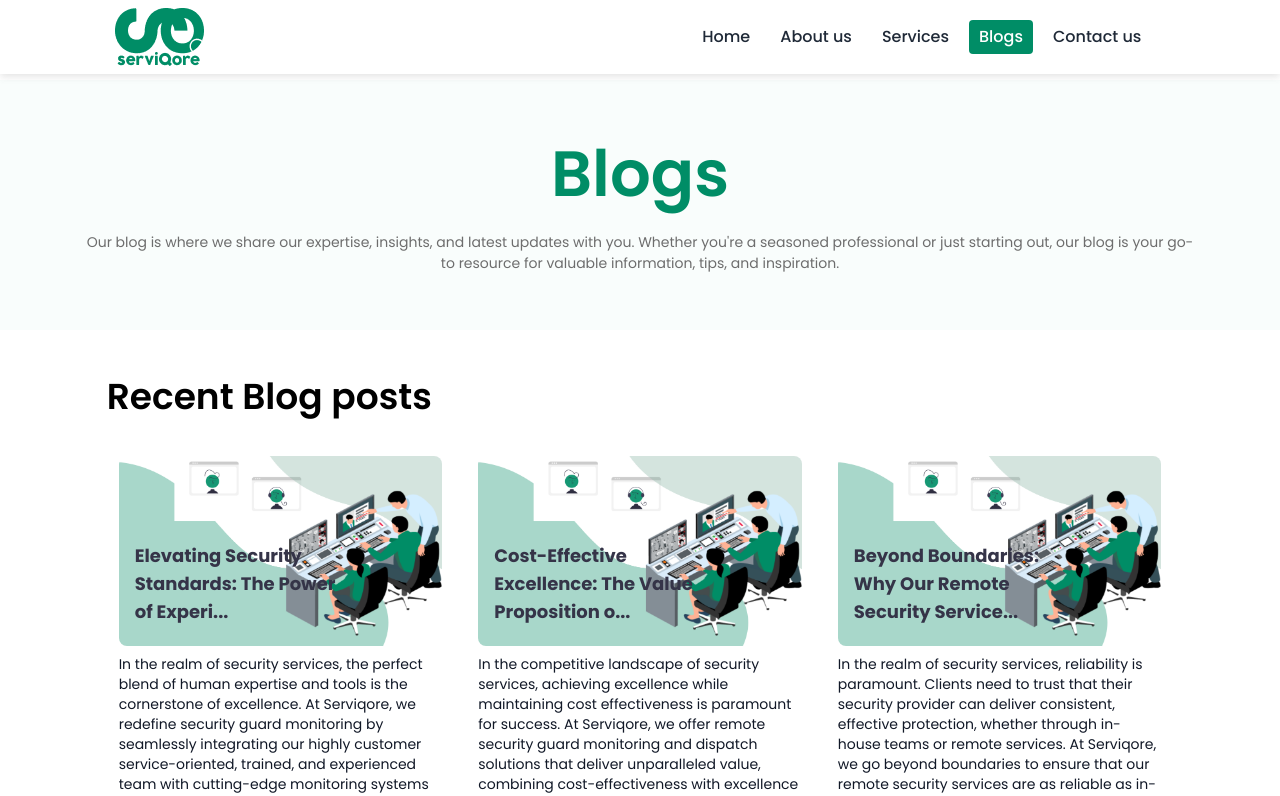
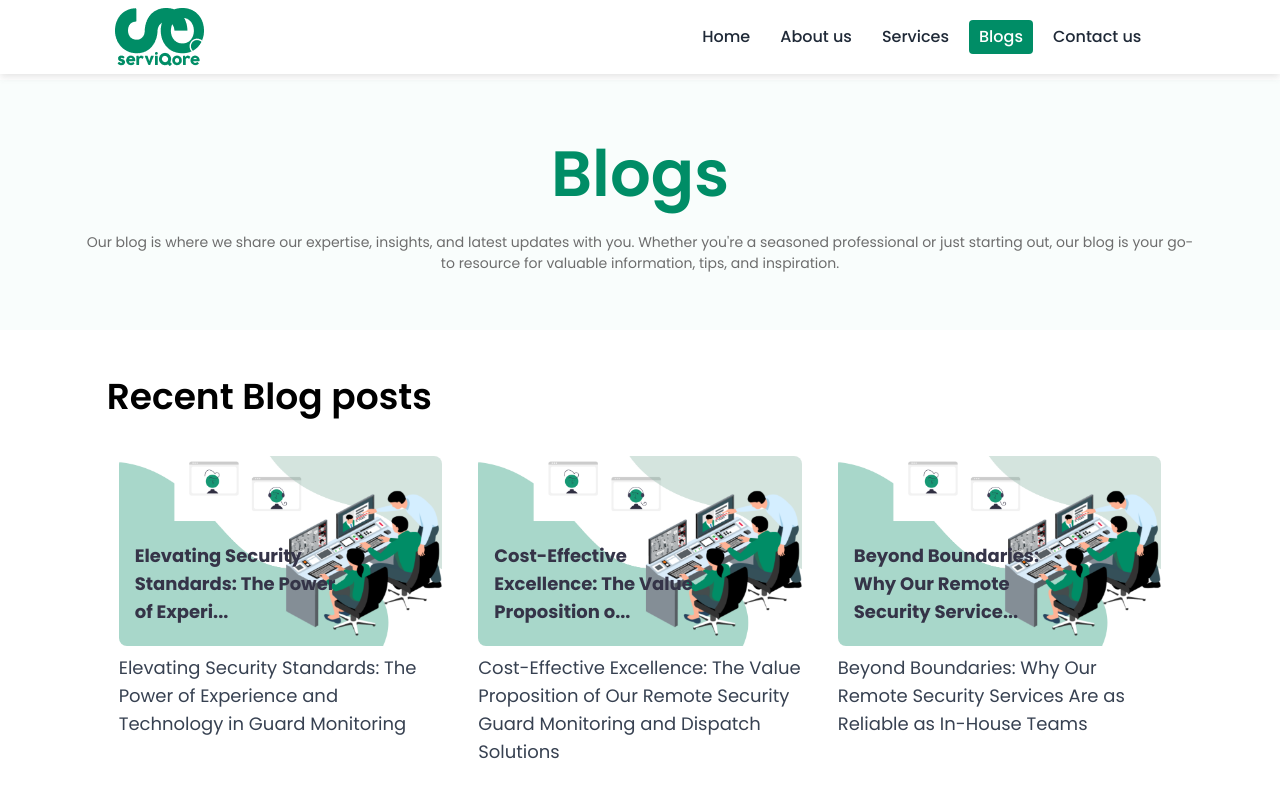
Before and after one commit to jhimi01/serviqore, a React (Vite) app: page /blogs in a window 1280 px wide. Shown: the top 796 px of the page. Built offline with nearby package versions, Linux system fonts and the light colour scheme.

Commit message:
blog redecoreted

```diff
--- a/src/pages/Blogs/Blogs.jsx
+++ b/src/pages/Blogs/Blogs.jsx
@@ -12,7 +12,8 @@ const Blogs = () => {
     {
       _id: 1,
       image: blogimg6,
-      title: " Elevating Security Standards: The Power of Experience and Technology in Guard Monitoring",
+      title:
+        " Elevating Security Standards: The Power of Experience and Technology in Guard Monitoring",
       description: (
         <div className="text-gray-900 space-y-3">
           <p>
@@ -836,6 +837,13 @@ const Blogs = () => {
     },
   ];
 
+  const truncateDescription = (description, maxLength) => {
+    if (description.length > maxLength) {
+      return `${description.slice(0, maxLength)}...`;
+    }
+    return description;
+  };
+
   return (
     <div className="mt-5 md:mt-20">
       <Helmet>
@@ -871,7 +879,7 @@ const Blogs = () => {
                     {post.title.slice(0, 50)}...
                   </h2>
                 </div>
-                <p className="text-sm text-gray-700 mb-4">{post.description}</p>
+                <p className="text-lg text-gray-700 mb-4">{post.title}</p>
               </div>
             </Link>
           ))}
```
